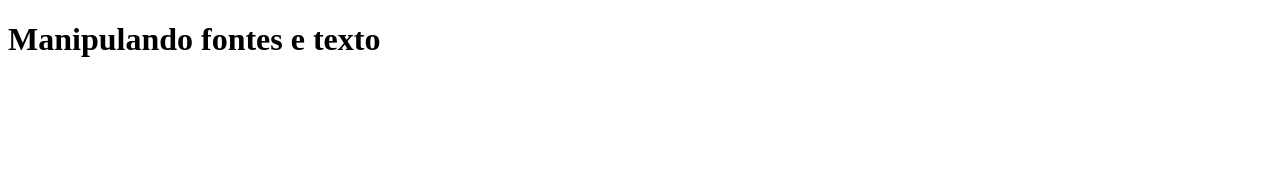
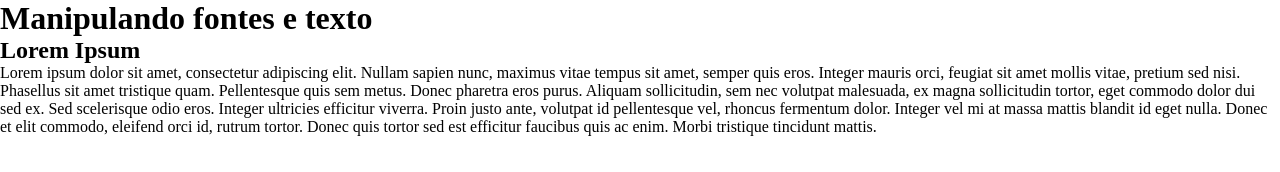
Before and after one commit to Girlanmr/Manipulando-fontes-e-texto, a plain HTML site: page index.html in a window 1280 px wide. Drawn offline with Linux system fonts and the light colour scheme.

Commit message:
atualização

```diff
--- a/css/style.css
+++ b/css/style.css
@@ -0,0 +1,6 @@
+*{
+    margin:0;
+    padding:0;
+}
+/* Comentario no CSS
+*/
--- a/index.html
+++ b/index.html
@@ -3,8 +3,16 @@
 <head>
     <meta charset="UTF-8">
     <title>Manipulando fontes e texto</title>
+    <link href="css/style.css" type="text/css" rel="stylesheet"/>
 </head>
 <body>
     <h1>Manipulando fontes e texto</h1>
+    <div class="artigo">
+        <h2>Lorem Ipsum</h2>
+        <p>Lorem ipsum dolor sit amet, consectetur adipiscing elit. Nullam sapien nunc, maximus vitae tempus sit amet, semper quis eros. Integer mauris orci, feugiat sit amet mollis vitae, pretium sed nisi. Phasellus sit amet tristique quam. Pellentesque quis sem metus. Donec pharetra eros purus. Aliquam sollicitudin, sem nec volutpat malesuada, ex magna sollicitudin tortor, eget commodo dolor dui sed ex. Sed scelerisque odio eros. Integer ultricies efficitur viverra. Proin justo ante, volutpat id pellentesque vel, rhoncus fermentum dolor. Integer vel mi at massa mattis blandit id eget nulla. Donec et elit commodo, eleifend orci id, rutrum tortor. Donec quis tortor sed est efficitur faucibus quis ac enim. Morbi tristique tincidunt mattis.
+        </p>
+
+    </div>
+    <!--Comentário inserido-->
 </body>
 </html>
```
